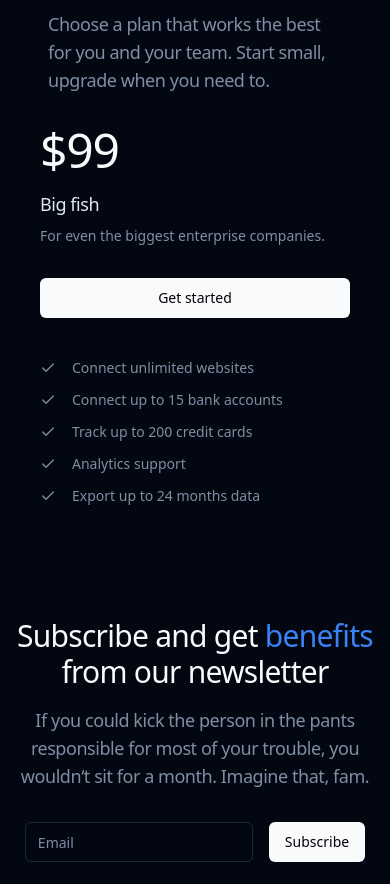
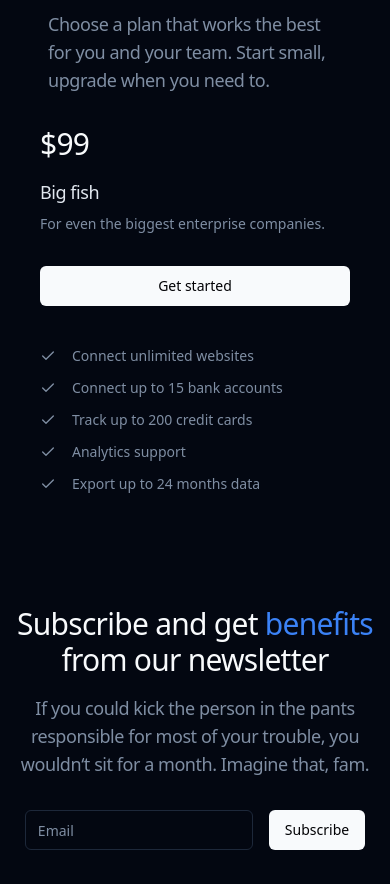
Before and after one commit to GnussonNet/hub, a Next.js app: page / in a window 390 px wide. Shown: the part 2300-3184 px from the top of the page. Built offline with nearby package versions, Linux system fonts and the light colour scheme.

Commit message:
Updated even more text sizes

```diff
--- a/src/app/(homePage)/page.tsx
+++ b/src/app/(homePage)/page.tsx
@@ -154,7 +154,7 @@ const page = () => {
             <p className="mt-2 text-sm text-muted-foreground">
               For even the biggest enterprise companies.
             </p>
-            <p className="order-first text-5xl font-light tracking-tight text-primary">
+            <p className="order-first text-3xl font-light tracking-tight text-primary md:text-5xl">
               $99
             </p>
             <ul
```
